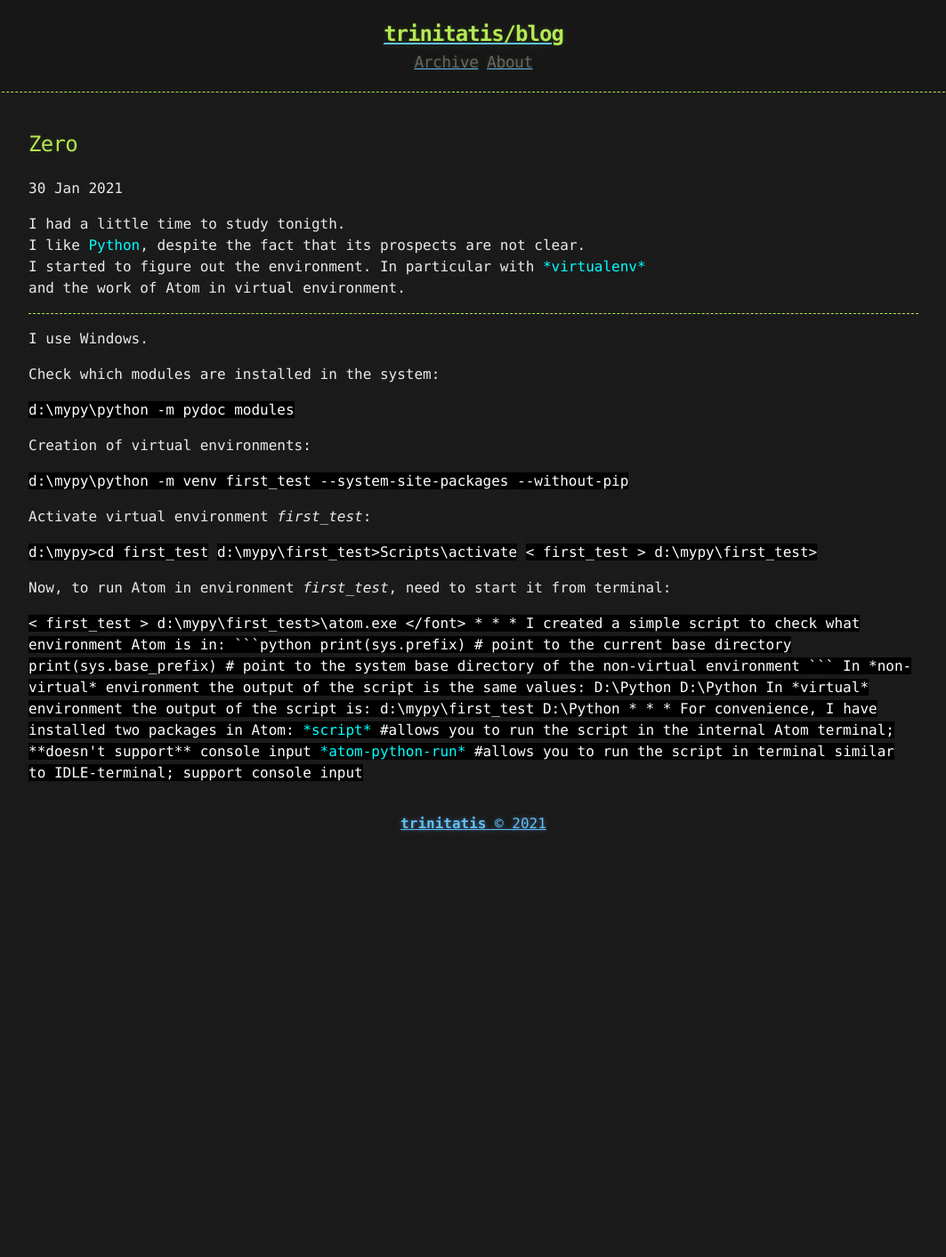
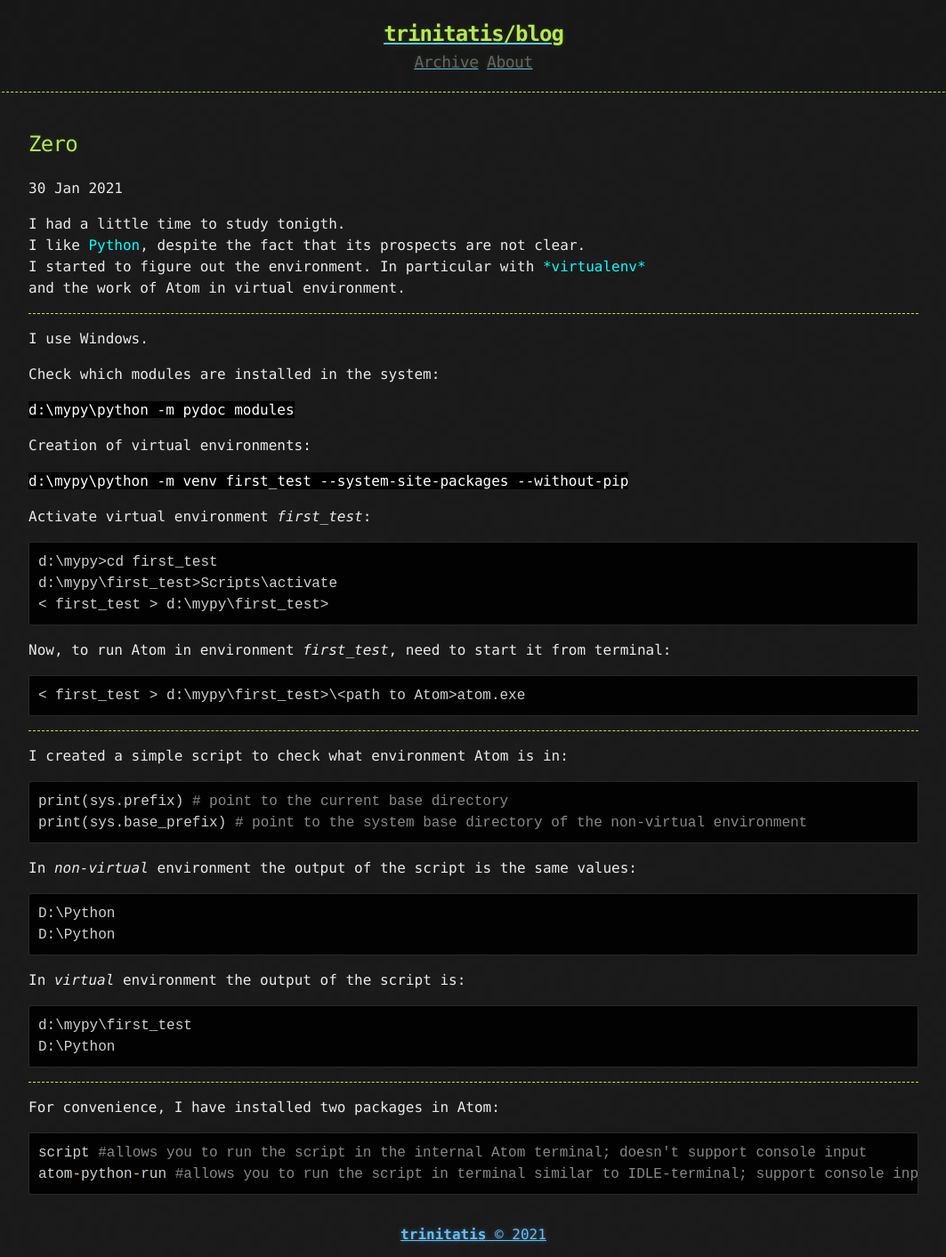
Before and after one commit to trinitatis/devblog, a Jekyll site: the page built from _posts/2021-01-30-Venv.md, in a window 1280 px wide. Shown: the whole page at 89% size, without its empty margins (108-1171 px from the left). Built offline with Jekyll 4.4.1, drawn with Linux system fonts in a browser that asks for light colours; before the commit the page ends 951 px from its top, so only the background shows below that.

Commit message:
Edit markdown in last post

````diff
--- a/_posts/2021-01-30-Venv.md
+++ b/_posts/2021-01-30-Venv.md
@@ -17,15 +17,15 @@ Creation of virtual environments:
 <font style="color:white; background:black">d:\mypy\python -m venv first_test --system-site-packages --without-pip</font>
 
 Activate virtual environment *first_test*:
-
-<font style="color:white; background:black">d:\mypy>cd first_test</font>
-<font style="color:white;background:black">d:\mypy\first_test>Scripts\activate</font>
-<font style="color:white;background:black">< first_test > d:\mypy\first_test>
-</font>
-
+```
+d:\mypy>cd first_test
+d:\mypy\first_test>Scripts\activate
+< first_test > d:\mypy\first_test>
+```
 Now, to run Atom in environment *first_test*, need to start it from terminal:
-<font style="color:white;background:black">< first_test > d:\mypy\first_test>\<path to Atom>atom.exe
-</font>
+```
+< first_test > d:\mypy\first_test>\<path to Atom>atom.exe
+```
 * * *
 I created a simple script to check what environment Atom is in:
 ```python
@@ -33,17 +33,19 @@ print(sys.prefix) # point to the current base directory
 print(sys.base_prefix) # point to the system base directory of the non-virtual environment
 ```
 In *non-virtual* environment the output of the script is the same values:
-<font style="color:white; background:black">
+```
 D:\Python
 D:\Python
-</font>
+```
 
 In *virtual* environment the output of the script is:
-<font style="color:white; background:black">
+```
 d:\mypy\first_test
 D:\Python
-</font>
+```
 * * *
 For convenience, I have installed two packages in Atom:
-<font color=cyan>*script*</font>  #allows you to run the script in the internal Atom terminal; **doesn't support** console input
-<font color=cyan>*atom-python-run*</font> #allows you to run the script in terminal similar to IDLE-terminal; support console input
+``` python
+script #allows you to run the script in the internal Atom terminal; doesn't support console input
+atom-python-run #allows you to run the script in terminal similar to IDLE-terminal; support console input
+```
````
